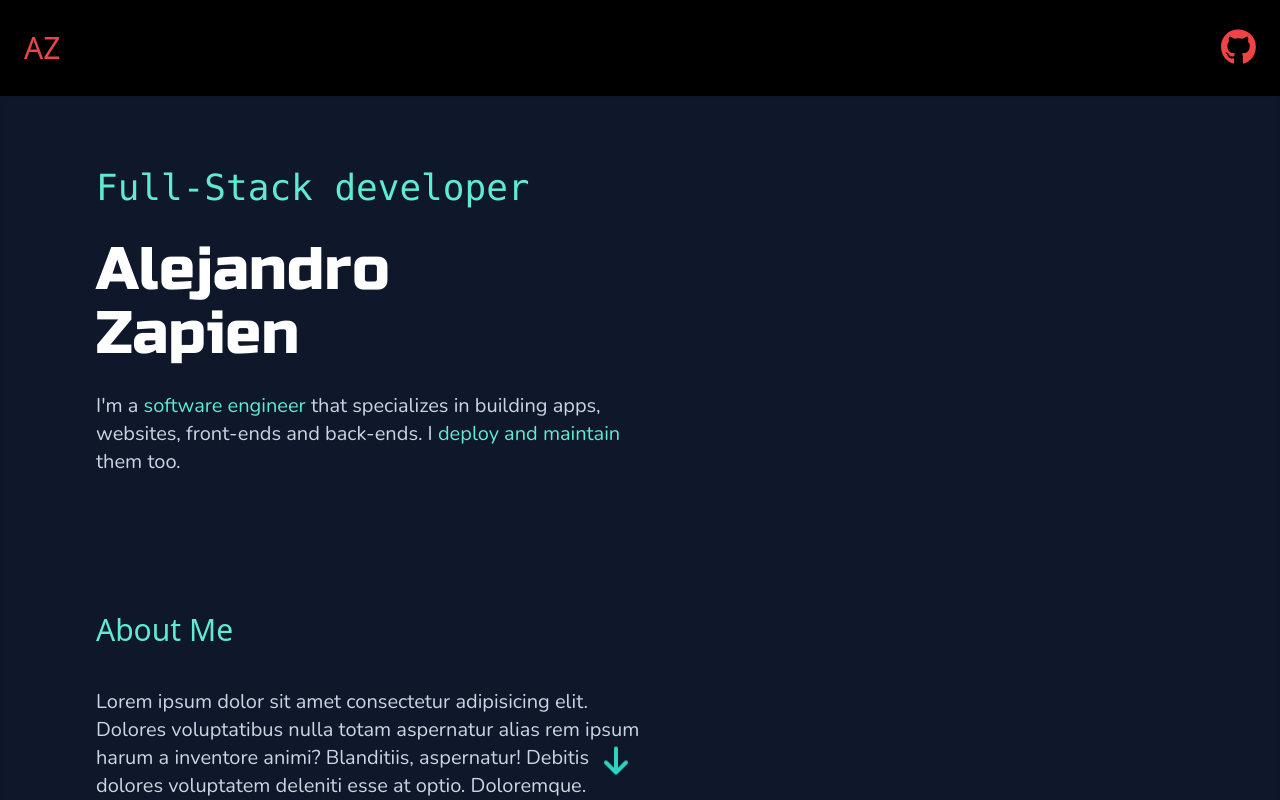
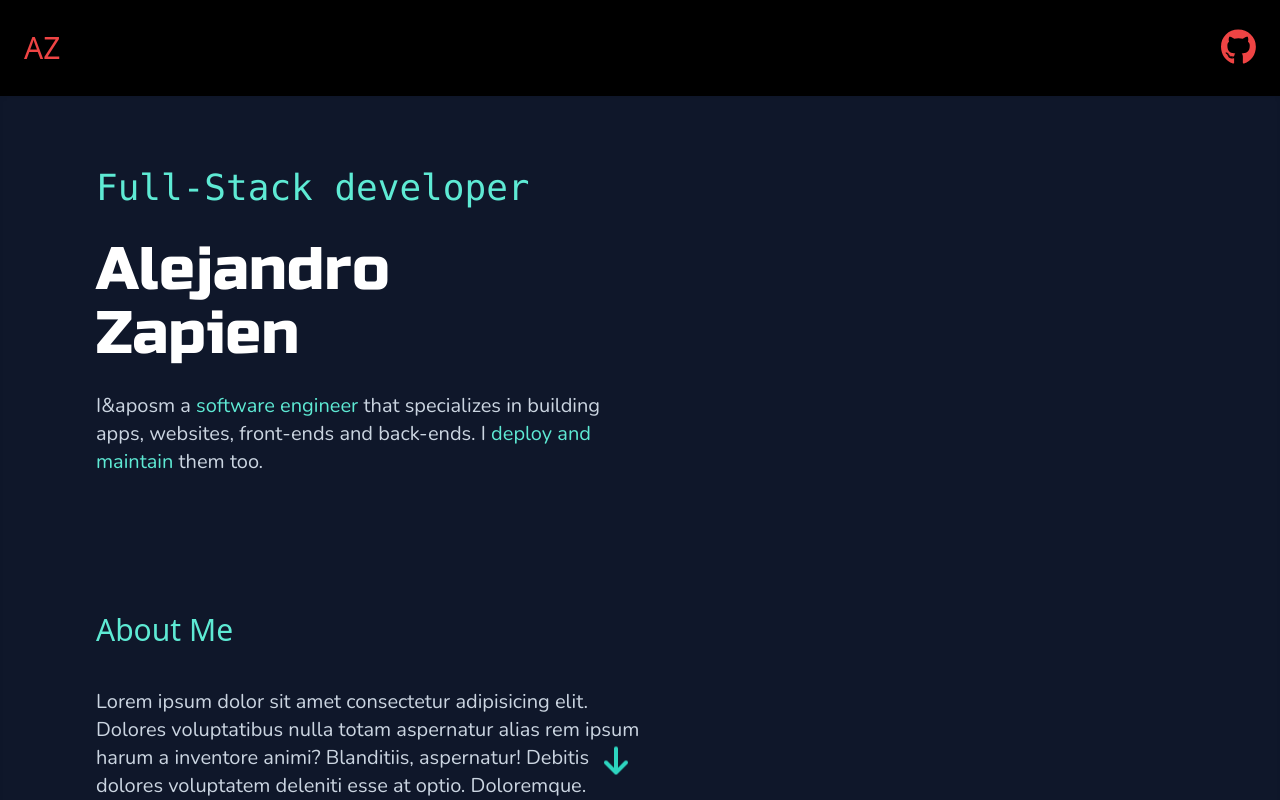
Before and after one commit to alejandrosatxc/Developer-Portfolio, a Next.js app: page / in a window 1280 px wide. Shown: the top 800 px of the page. Built offline with nearby package versions, Linux system fonts and the light colour scheme.

Commit message:
escape apostrphe

```diff
--- a/pages/index.tsx
+++ b/pages/index.tsx
@@ -65,7 +65,7 @@ const Hero = () => {
         <div className="flex flex-row h-12">
           {last_name.map((letter, index) => <span key={index} className={`relative text-6xl hover:text-teal-300 text-white hover:text-7xl cursor-default transition-all animate-fade-in-down ${delays[index]} opacity-0 font-russo`}>{letter}</span>)}
         </div>
-        <p className={`${active ? 'opacity-100' : 'opacity-0'} duration-1000 delay-3000 transition-all md:w-1/2 mt-10 w-auto text-slate-300 text-xl text-left font-nunito`}>I'm a <span className='text-teal-300'>software engineer</span> that specializes in building apps, websites, front-ends and back-ends. I <span className='text-teal-300'>deploy and maintain</span> them too. </p>
+        <p className={`${active ? 'opacity-100' : 'opacity-0'} duration-1000 delay-3000 transition-all md:w-1/2 mt-10 w-auto text-slate-300 text-xl text-left font-nunito`}>I&aposm a <span className='text-teal-300'>software engineer</span> that specializes in building apps, websites, front-ends and back-ends. I <span className='text-teal-300'>deploy and maintain</span> them too. </p>
       </section>
       <div className={`${active ? 'opacity-100' : 'opacity-0'} duration-1000 delay-4000 transition-all animate-bounce text-white text-center w-18 h-8 bottom-4 -ml-9 left-1/2 fixed`}>
         <FontAwesomeIcon className="text-teal-400" icon={faArrowDown} size={'2x'} />
```
